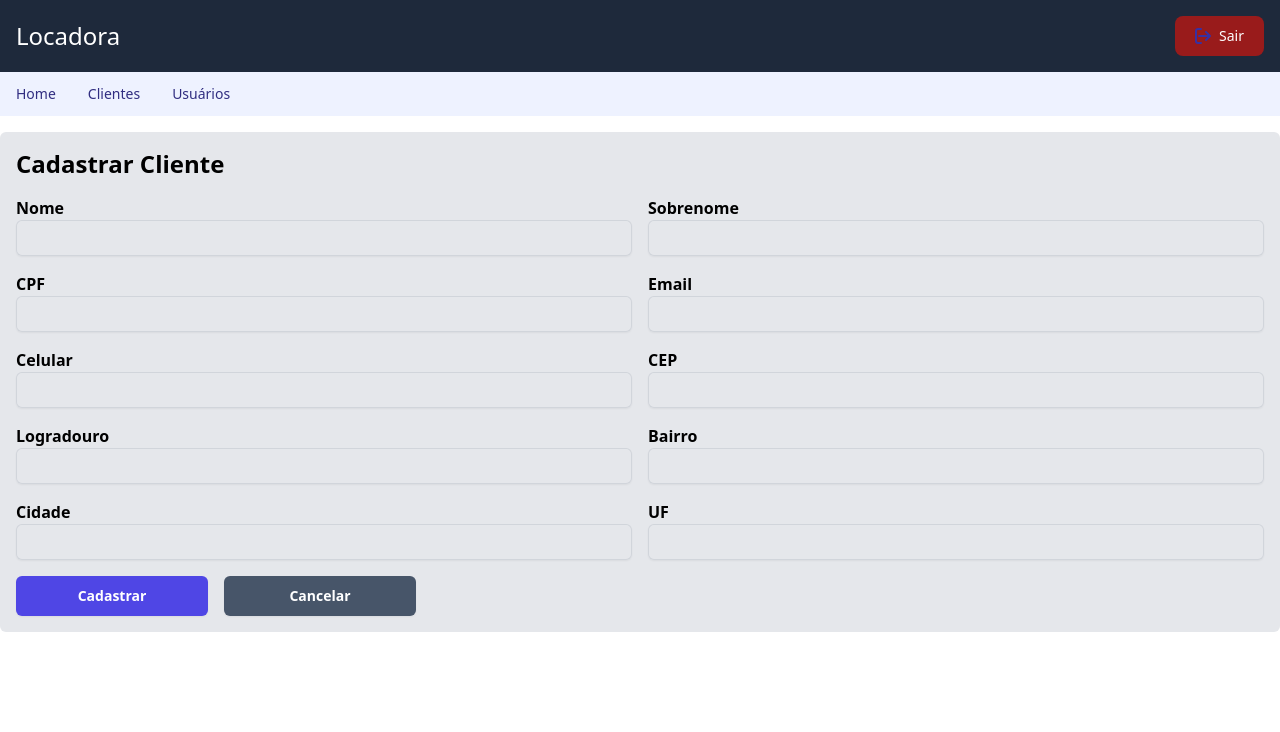
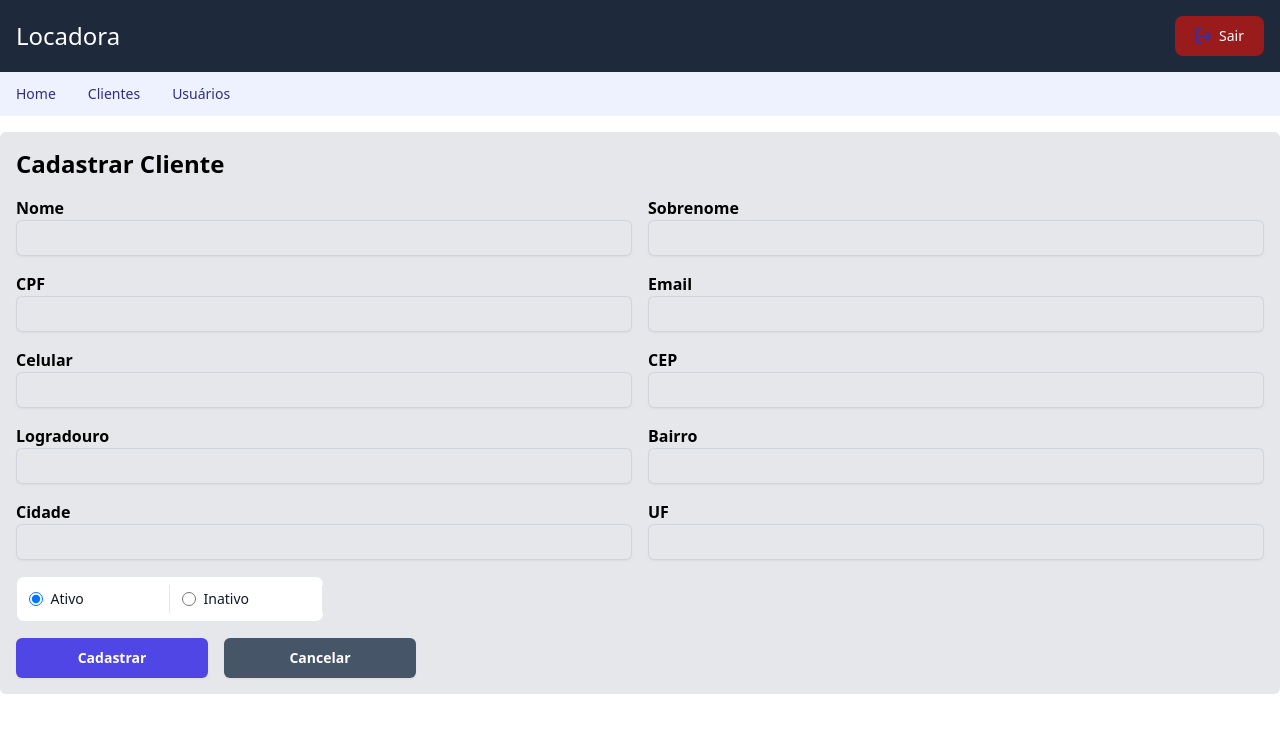
Before and after one commit to joao-belmiro/locadora, a Vue app: page /new-client in a window 1280 px wide. Shown: the top 732 px of the page. Built offline with nearby package versions, Linux system fonts and the light colour scheme.

Commit message:
fix: fix status in list client and form

```diff
--- /dev/null
+++ b/src/views/Client.vue
@@ -0,0 +1,103 @@
+<template>
+  <div class="mx-auto flex flex-col p-4 sm:px-6 lg:px-8">
+    <header-filter
+        placeholder="Nome do cliente"
+        text-add="Novo Cliente"
+        router-add="/new-client"
+        status-negative="inativo"
+        status-positive="ativo">
+        <div class="md:w-40 sm:w-full">
+            <label class="text-sm" for="document">Documento</label>
+            <input
+            id="document"
+            type="number"
+            placeholder="Documento"
+            class="block w-full  rounded-md border-0 py-1.5 px-4 text-gray-900 shadow-sm ring-1 ring-inset ring-gray-300 placeholder:text-gray-400 focus:ring-2 focus:ring-inset focus:ring-indigo-600 sm:text-sm sm:leading-6"
+            />
+        </div>
+        </header-filter>
+    <Table
+    class="my-4"
+      id="id"
+      :columns="columns"
+      :data="data"
+      @emit-edit="doEdit"
+      @emit-delete="prepareToDelete" />
+    <ModalCofirm
+      v-model:close="hasClosed"
+      @confirm="doDelete"
+      text-modal="deseja remover a Locação deste usuário ?"
+    ></ModalCofirm>
+  </div>
+</template>
+  <script setup lang="ts">
+import HeaderFilter from "../components/HeaderFilter.vue";
+import { ref, onMounted, provide } from "vue";
+import { Client } from '../models/Client'
+import Table from "../components/Table.vue";
+import ModalCofirm from "../components/ModalCofirm.vue";
+import LocalStorage from "../services/storageService";
+import { useRouter } from 'vue-router'
+const router = useRouter()
+const key = ref<string>("");
+const hasClosed = ref<boolean>(false);
+
+provide("close-modal", hasClosed.value);
+const columns = ref<any[]>([
+  { label: 'código', property: 'id' },
+  { label: 'Nome', property: 'nome' },
+  { label: 'Sobrenome', property: 'sobrenome' },
+  { label: 'Documento', property: 'cpf' },
+  { label: 'Telefone', property: 'celular' },
+  { label: 'E-mail', property: 'email' },
+  { label: 'Endereço', property: 'endereco' },
+  { label: 'Status', property: 'status' },
+])
+const dataToDelete = ref<Client>();
+const data = ref<any[]>([])
+const storageClient = new LocalStorage<Client>('client')
+
+
+onMounted((): void => {
+  getAllClients()
+});
+
+const prepareToDelete = (client: Client) => {
+    dataToDelete.value = client
+    hasClosed.value = !hasClosed.value
+}
+
+const getAllClients = (): void => {
+  const clients = storageClient.getAll()
+  data.value = formatClient(clients)
+}
+
+const doDelete = (): void => {
+  try {
+    storageClient.delete(dataToDelete.value.id)
+    data.value = formatClient(storageClient.getAll())
+    hasClosed.value = false
+    alert('Cliente Removido com sucesso')
+  } catch (erro) {
+    alert('Erro ao deletar cliente:' + erro )
+    console.error(erro)
+  }
+}
+
+const formatClient = (data: any[]): any[] => {
+  const clientsFormated = data.map((client: Client) => {
+    let endereco = client.endereco
+    let newEndereco: string = `${endereco.cep},${endereco.logradouro},${endereco.bairro}${endereco.cidade},${endereco.uf}`
+    const newClient = client
+    newClient.endereco = newEndereco
+    return { ...client }
+  })
+  return clientsFormated
+}
+const doEdit = (client: Client): void => {
+  router.push(`/edit-client/${client.id}`)
+}
+</script>
+
+  <style>
+</style>
--- a/src/views/FormClient.vue
+++ b/src/views/FormClient.vue
@@ -1,6 +1,8 @@
 <template>
   <div class="container mx-auto my-4 bg-gray-200 p-4 rounded-md">
-    <h1 class="mb-4 text-2xl font-semibold">{{ client.id !== 0 ?  'Editar' : 'Cadastrar' }} Cliente</h1>
+    <h1 class="mb-4 text-2xl font-semibold">
+      {{ client.id !== 0 ? "Editar" : "Cadastrar" }} Cliente
+    </h1>
     <form
       @submit.prevent="submitForm"
       class="grid grid-cols-1 md:grid-cols-2 gap-4"
@@ -112,6 +114,51 @@
         />
       </div>
       <div class="col-span-2 md:col-span-1">
+        <ul
+          class="items-center w-full md:w-1/2 text-sm font-medium text-gray-900 bg-white border py-2 rounded-lg sm:flex dark:bg-gray-400 dark:text-white"
+        >
+          <li
+            class="w-full border-b border-gray-200 sm:border-b-0 sm:border-r dark:border-gray-400"
+          >
+            <div class="flex items-center ps-3">
+              <input
+                id="horizontal-list-radio-license"
+                type="radio"
+                value="ativo"
+                v-model="client.status"
+                name="list-radio"
+                class="w-4 h-4 text-indigo-600 bg-gray-100 focus:ring-indigo-500 dark:focus:ring-indigo-600 dark:ring-offset-gray-700 dark:focus:ring-offset-gray-700 focus:ring-2 dark:bg-gray-600 dark:border-gray-500"
+              />
+              <label
+                for="horizontal-list-radio-license"
+                class="w-full py-1 ms-2 text-sm font-medium text-gray-900"
+                >Ativo
+              </label>
+            </div>
+          </li>
+          <li
+            class="w-full border-b border-gray-200 sm:border-b-0 sm:border-r dark:border-gray-400"
+          >
+            <div class="flex items-center ps-3">
+              <input
+                id="horizontal-list-radio-id"
+                type="radio"
+                v-model="client.status"
+                value="inativo"
+                name="list-radio"
+                class="w-4 h-4 text-indigo-600 bg-gray-100 focus:ring-indigo-500 dark:focus:ring-indigo-600 dark:ring-offset-gray-700 dark:focus:ring-offset-gray-700 focus:ring-2 dark:bg-gray-600 dark:border-gray-500"
+              />
+              <label
+                for="horizontal-list-radio-id"
+                class="w-full py-1 ms-2 text-sm font-medium text-gray-900"
+                >Inativo</label
+              >
+            </div>
+          </li>
+        </ul>
+      </div>
+      <br>
+      <div class="col-span-2 md:col-span-1">
         <div class="w-full flex flex-row mt-auto gap-4">
           <button
             type="submit"
@@ -133,7 +180,7 @@
 
 <script setup lang="ts">
 interface Endereco {
-  bairro: string,
+  bairro: string;
   cep: string;
   complemento: string;
   ddd: string;
@@ -147,10 +194,10 @@ interface Endereco {
 
 import { ref, toRaw, onMounted } from "vue";
 import { Client } from "../models/Client";
-import { getCep } from '../services/viaCepService'
+import { getCep } from "../services/viaCepService";
 import { useRouter } from "vue-router";
-import LocalStorage from '../services/storageService'
-const router = useRouter()
+import LocalStorage from "../services/storageService";
+const router = useRouter();
 const client = ref<Client>({
   id: 0,
   nome: "",
@@ -165,76 +212,77 @@ const client = ref<Client>({
     cidade: "",
     uf: "",
   },
+  status: "ativo",
 });
-const storeClient = new LocalStorage<Client>('client')
+const storeClient = new LocalStorage<Client>("client");
 const addressDisable = ref<boolean>(true);
 
-onMounted( () => {
-  if (router.currentRoute.value.name === 'edit-client') {
-    const clientId: number = new Number(router.currentRoute.value.params.id).valueOf()
-    const clientFind: Client = storeClient.read(clientId)
-    if (clientFind === null) alert('Cliente não encontrado')
-    if (clientFind !== null) client.value = clientFind
+onMounted(() => {
+  if (router.currentRoute.value.name === "edit-client") {
+    const clientId: number = new Number(
+      router.currentRoute.value.params.id
+    ).valueOf();
+    const clientFind: Client = storeClient.read(clientId);
+    if (clientFind === null) alert("Cliente não encontrado");
+    if (clientFind !== null) client.value = clientFind;
   }
-})
+});
 
-const submitForm = (): void  => {
-  if (router.currentRoute.value.name === 'edit-client') {
+const submitForm = (): void => {
+  if (router.currentRoute.value.name === "edit-client") {
     try {
-      const rawClient = toRaw(client.value)
-      console.log(rawClient)
-      storeClient.update(rawClient.id, rawClient)
-      alert('cliente editado com sucesso')
-      router.push(`/clients`)
+      const rawClient = toRaw(client.value);
+      console.log(rawClient);
+      storeClient.update(rawClient.id, rawClient);
+      alert("cliente editado com sucesso");
+      router.push(`/clients`);
     } catch (error) {
-      alert('erro ao editar cliente' + error)
-      console.error(error)
+      alert("erro ao editar cliente" + error);
+      console.error(error);
     }
   } else {
     try {
-      client.value.id = storeClient.getSize() + 1
-      const clientRaw:Client = toRaw(client.value)
-      storeClient.create(clientRaw)
-      alert('cliente criado com sucesso')
-      router.push(`/clients`)
-
+      client.value.id = storeClient.getSize() + 1;
+      const clientRaw: Client = toRaw(client.value);
+      storeClient.create(clientRaw);
+      alert("cliente criado com sucesso");
+      router.push(`/clients`);
     } catch (error) {
-      alert('erro ao criar cliente' + error)
-      console.error(error)
+      alert("erro ao criar cliente" + error);
+      console.error(error);
     }
-
   }
 };
 const searchCep = async () => {
   const cep: string = client.value.endereco.cep;
   if (cep.length == 8) {
-    const response = await getCep(cep).then(res => {
-      console.log(res)
-      return res
-    }).catch(erro => {
-      return erro
-    })
+    const response = await getCep(cep)
+      .then((res) => {
+        console.log(res);
+        return res;
+      })
+      .catch((erro) => {
+        return erro;
+      });
     if (response.data)
-
-    if (response.data.cep !== undefined) {
-      console.log(response)
-      mockAdress(response.data)
-    }
-    if(response.status == 200 && response.data.erro !== undefined) {
-      addressDisable.value = false
-      alert('Erro ao buscar endereco, use um cep diferente ')
+      if (response.data.cep !== undefined) {
+        console.log(response);
+        mockAdress(response.data);
+      }
+    if (response.status == 200 && response.data.erro !== undefined) {
+      addressDisable.value = false;
+      alert("Erro ao buscar endereco, use um cep diferente ");
     }
     if (response.status !== 200) {
-      alert('Erro ao buscar endereco, formato inválido')
-
+      alert("Erro ao buscar endereco, formato inválido");
     }
   }
-}
+};
 
-const mockAdress = (endereco: Endereco ) => {
-  client.value.endereco.logradouro = endereco.logradouro
-  client.value.endereco.bairro = endereco.bairro
-  client.value.endereco.cidade = endereco.localidade
-  client.value.endereco.uf = endereco.uf
-}
+const mockAdress = (endereco: Endereco) => {
+  client.value.endereco.logradouro = endereco.logradouro;
+  client.value.endereco.bairro = endereco.bairro;
+  client.value.endereco.cidade = endereco.localidade;
+  client.value.endereco.uf = endereco.uf;
+};
 </script>
```
